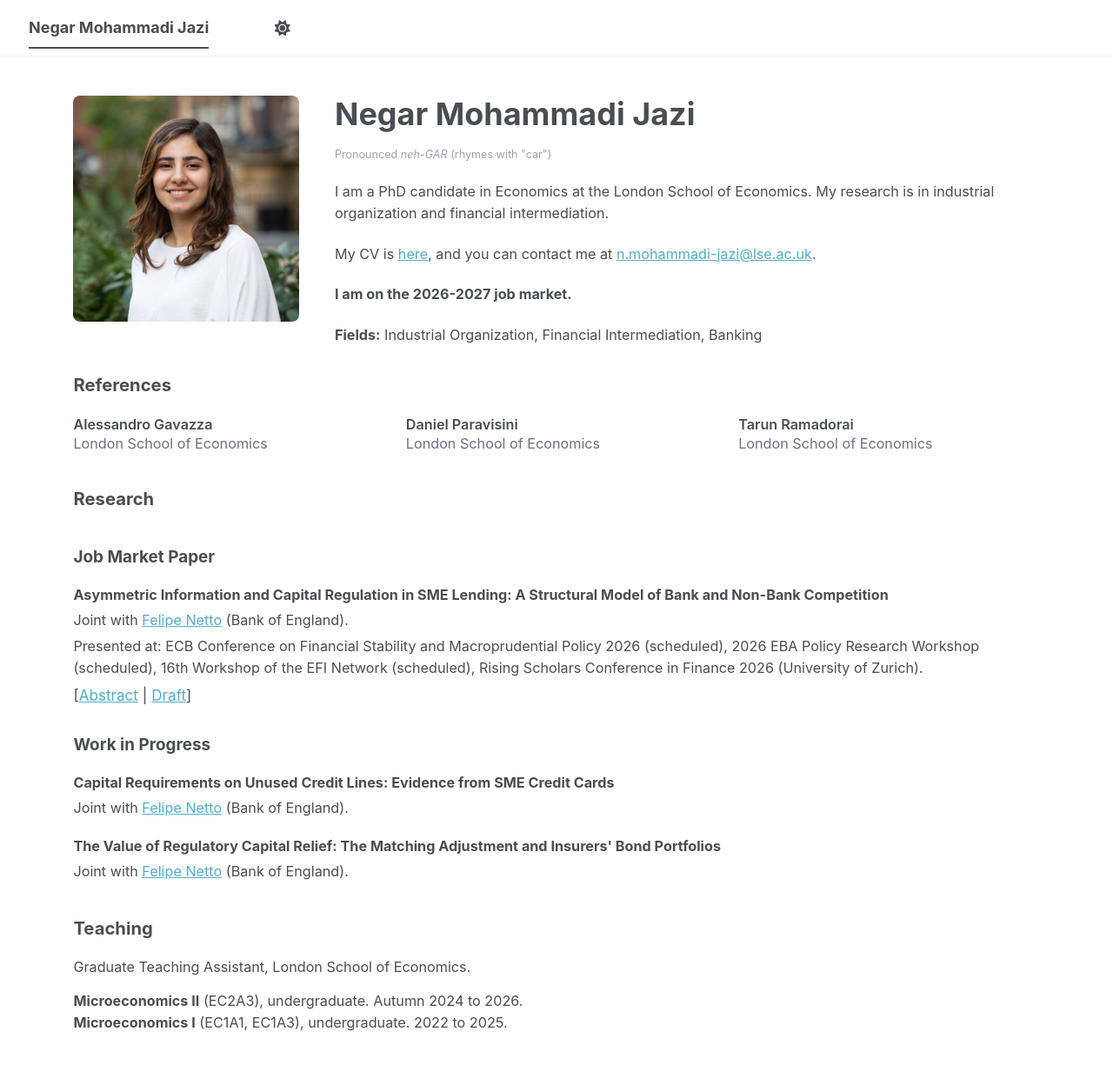
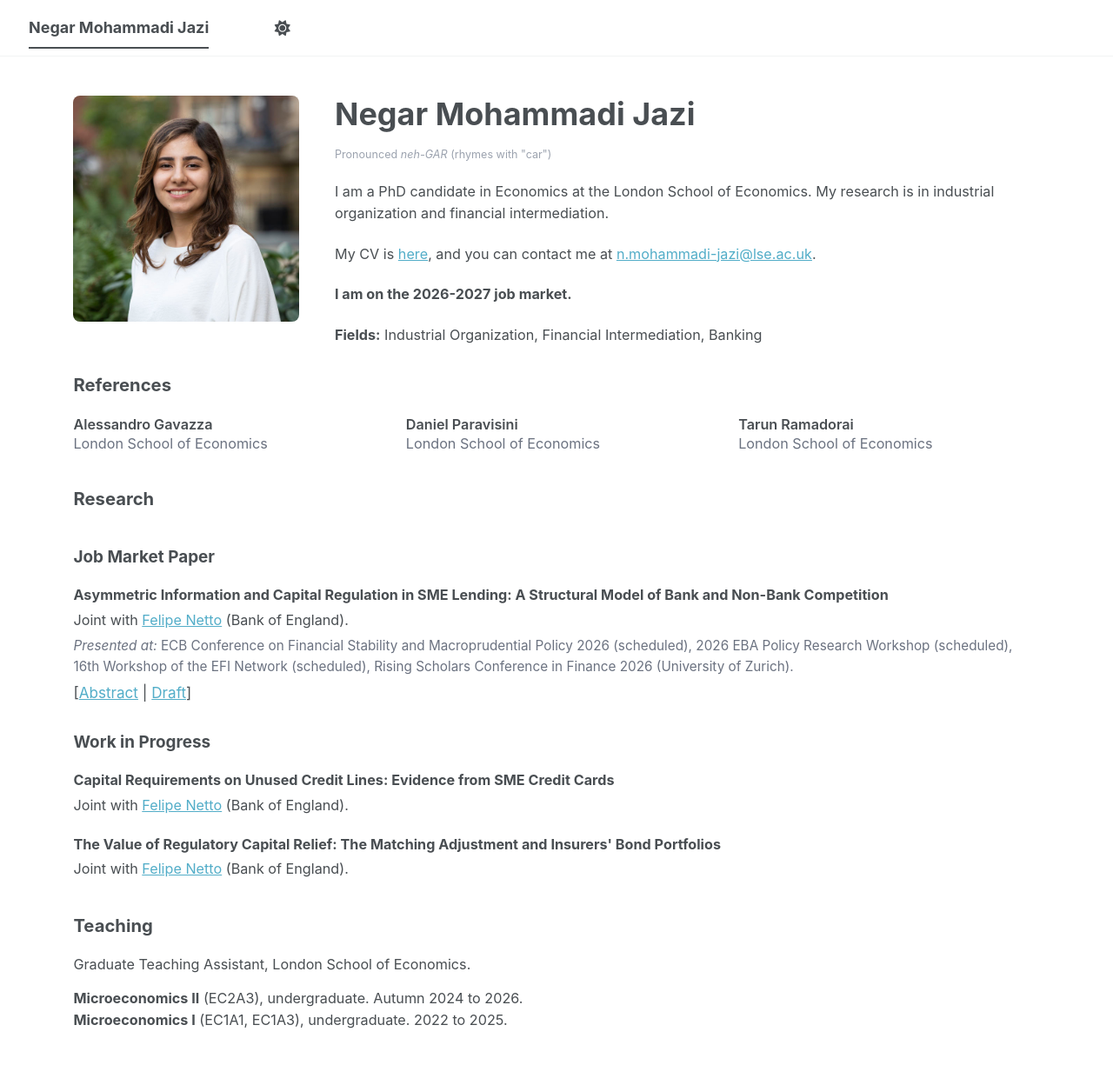
Before and after one commit to NegarMJazi/NegarMJazi.github.io, a Jekyll site: the page built from _pages/about.md, in a window 1280 px wide and 1284 px high. Shown: the top 1225 px of the window at 87% size. Built offline with Jekyll 4.4.1, drawn with Linux system fonts in a browser that asks for light colours; a script bundle is joined from its source files by our own code; library files that are not in the unit come from our copies.

Commit message:
Style JMP presentations line smaller and grey

```diff
--- a/_pages/about.md
+++ b/_pages/about.md
@@ -48,7 +48,7 @@
   <div class="paper-entry">
     <h3>Asymmetric Information and Capital Regulation in SME Lending: A Structural Model of Bank and Non-Bank Competition</h3>
     <div class="paper-meta">Joint with <a href="https://felipesnetto.github.io/index.html">Felipe Netto</a> (Bank of England).</div>
-    <div class="paper-meta">Presented at: ECB Conference on Financial Stability and Macroprudential Policy 2026 (scheduled), 2026 EBA Policy Research Workshop (scheduled), 16th Workshop of the EFI Network (scheduled), Rising Scholars Conference in Finance 2026 (University of Zurich).</div>
+    <div class="paper-meta" style="font-size:0.85rem;color:#6b7280;"><em>Presented at:</em> ECB Conference on Financial Stability and Macroprudential Policy 2026 (scheduled), 2026 EBA Policy Research Workshop (scheduled), 16th Workshop of the EFI Network (scheduled), Rising Scholars Conference in Finance 2026 (University of Zurich).</div>
     <input type="checkbox" id="abs-jmp" class="abs-toggle" hidden>
     <span class="paper-links">[<label for="abs-jmp" class="abs-link">Abstract</label> | <a href="https://drive.google.com/file/d/1vxy4ZTkesZdEDKTO40_AnNr0mES3iaId/view?usp=sharing" target="_blank">Draft</a>]</span>
     <div class="abstract"><p>We study how competition between banks and non-banks in UK unsecured SME lending is shaped by bank-only risk-based capital requirements, differences in screening abilities, and their interaction. Combining confidential loan-level data with hand-collected data on lenders' screening channels, we document that banks screen loans either automatically or through relationship managers, while non-banks screen only automatically. Motivated by this pattern, we estimate a structural model of lending and find that non-banks assess risk more precisely when both lenders screen automatically, but banks become more precise once they switch to human screening. In counterfactuals, tighter capital requirements raise bank rates less under human screening, where more precise screening lets banks retain safer, less capital-intensive borrowers. Moreover, fully automating banks' screening expands access to credit, but the loss of precision raises banks' default rates.</p></div>
```
